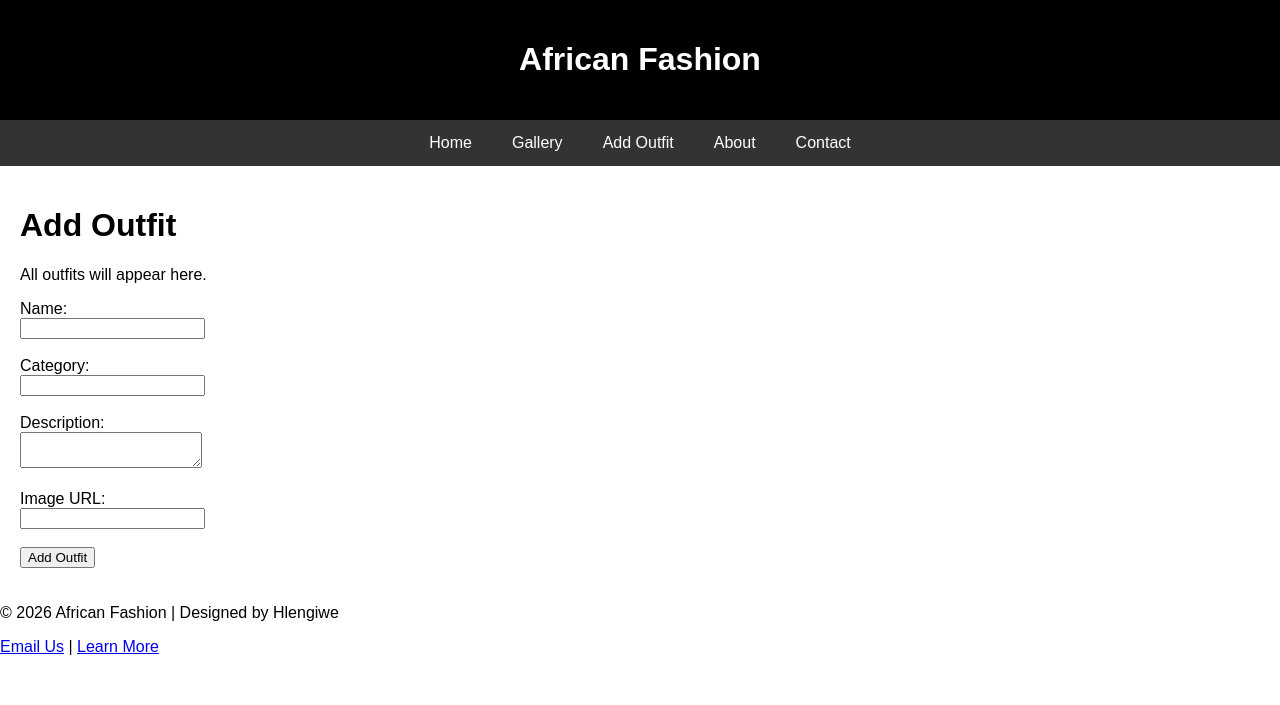
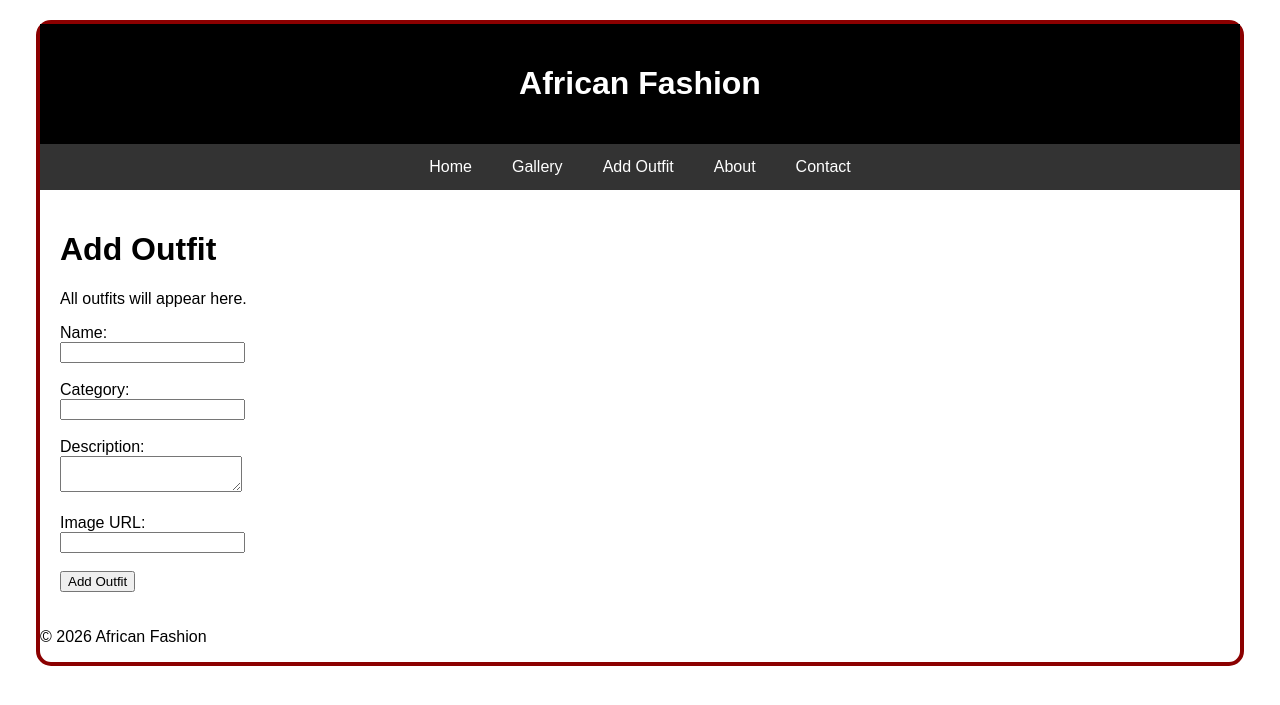
Before and after one commit to HlengiweNcube/flask_db_project, a Flask app: page /add in a window 1280 px wide. Shown: the top 705 px of the page. Run offline with Flask 3, Linux system fonts and the light colour scheme.

Commit message:
changes for the style and base

```diff
--- a/static/css/style.css
+++ b/static/css/style.css
@@ -246,3 +246,18 @@ main {
     height: 400px;
     border-radius: 10px;
 }
+
+
+@media (max-width: 768px) {
+    .page-container {
+        margin: 10px;
+        border-width: 3px;
+    }
+}
+.page-container {
+    max-width: 1200px;
+    margin: 20px auto;
+    border: 4px solid #8b0000; /* simple border */
+    border-radius: 15px;
+    background: white;
+}
--- a/templates/base.html
+++ b/templates/base.html
@@ -10,6 +10,9 @@
 </head>
 
 <body>
+
+
+<div class="page-container">
 
 <header class="banner">
     <h1>African Fashion</h1>
@@ -27,19 +30,11 @@
     {% block content %}{% endblock %}
 </main>
 
-<script src="{{ url_for('static', filename='js/script.js') }}"></script>
-
 <footer class="footer">
-    <p>&copy; 2026 African Fashion | Designed by Hlengiwe</p>
-
-    <p>
-        <a href="mailto:yourname@email.com">Email Us</a> |
-        <a href="https://en.wikipedia.org/wiki/African_clothing" target="_blank">
-            Learn More
-        </a>
-    </p>
+    <p>&copy; 2026 African Fashion</p>
 </footer>
 
+</div>
+
 </body>
-
 </html>
```
